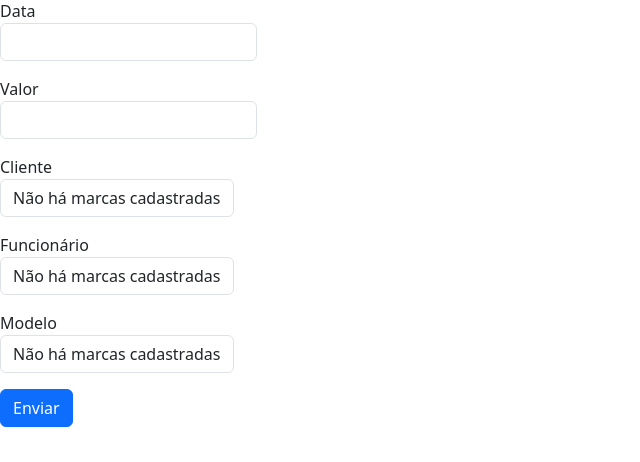
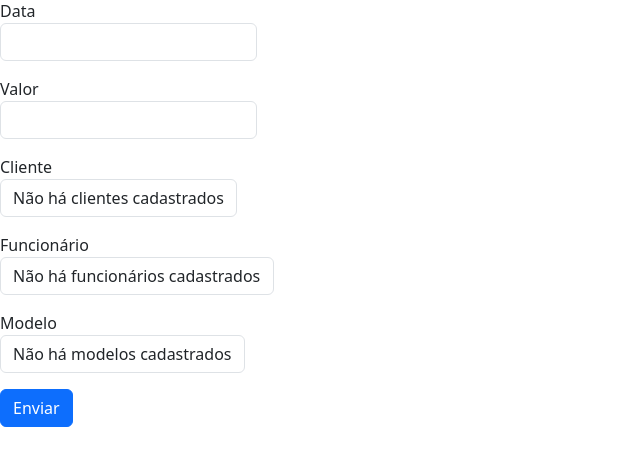
Before and after one commit to pedrodereky/Banco-de-dados-, a PHP site: page /index.php?page=editar_venda in a window 1280 px wide. Shown: the part 129-591 px from the top of the page, without its empty margins (0-640 px from the left). Run offline with PHP 8.4, Linux system fonts and the light colour scheme; data that the repository does not hold is empty.

Commit message:
Vendas: mensagens certas quando não há clientes, funcionários ou modelos

```diff
--- a/projeto banco de dados/cadastrar_venda.php
+++ b/projeto banco de dados/cadastrar_venda.php
@@ -25,7 +25,7 @@
                                 " . e($row->nome_cliente) . "</option>";
                         }
                     } else {
-                        print "<option>Não há marcas cadastradas</option>";
+                        print "<option>Não há clientes cadastrados</option>";
                     }
                 ?>
             </select>
@@ -45,7 +45,7 @@
                                 " . e($row->nome_funcionario) . "</option>";
                         }
                     } else {
-                        print "<option>Não há marcas cadastradas</option>";
+                        print "<option>Não há funcionários cadastrados</option>";
                     }
                 ?>
             </select>
@@ -65,7 +65,7 @@
                                 " . e($row->nome_modelo) . "</option>";
                         }
                     } else {
-                        print "<option>Não há marcas cadastradas</option>";
+                        print "<option>Não há modelos cadastrados</option>";
                     }
                 ?>
             </select>
--- a/projeto banco de dados/editar_venda.php
+++ b/projeto banco de dados/editar_venda.php
@@ -38,7 +38,7 @@
                         }
                     }
                 } else {
-                    print "<option>Não há marcas cadastradas</option>";
+                    print "<option>Não há clientes cadastrados</option>";
                 }
             ?>
            </select>
@@ -61,7 +61,7 @@
                         }
                     }
                 } else {
-                    print "<option>Não há marcas cadastradas</option>";
+                    print "<option>Não há funcionários cadastrados</option>";
                 }
             ?>
            </select>
@@ -84,7 +84,7 @@
                         }
                     }
                 } else {
-                    print "<option>Não há marcas cadastradas</option>";
+                    print "<option>Não há modelos cadastrados</option>";
                 }
             ?>
            </select>
```
